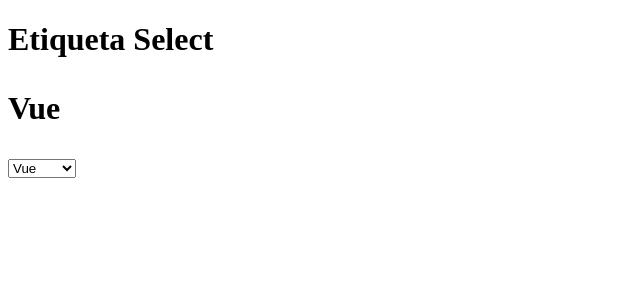
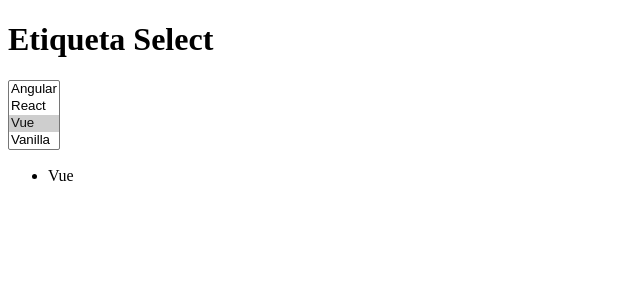
Before and after one commit to carlosmorera/CursoReact2020, a React (Create React App) app: page / in a window 1280 px wide. Shown: the top 300 px of the page, without its empty margins (0-640 px from the left). Built offline with nearby package versions, Linux system fonts and the light colour scheme.

Commit message:
Ajuste para poder hacer seleccion multiple de la lista

```diff
--- a/src/App.js
+++ b/src/App.js
@@ -2,31 +2,45 @@
 
 class App extends Component {
     state = {
-        tech : 'Vue'
+        techs: ['Vue']
     }
-    handleChange = (event) =>{
+    handleChange = (event) => {
+        const techs = Array.from(
+            event.target.selectedOptions,
+            (option) => option.value
+        )
+        console.log(techs)
         this.setState({
-            tech: event.target.value
+            techs
         })
     }
+
     render() {
         return (
             <div>
                 <h1>
                     Etiqueta Select
-                   <p>
-                       {this.state.tech}
-                   </p>
                 </h1>
 
                 <form>
-                    <select  value={this.state.tech} onChange={this.handleChange}>
+                    <select
+                        value={this.state.techs}
+                        onChange={this.handleChange}
+                        multiple
+                    >
                         <option value="Angular">Angular</option>
                         <option value="React">React</option>
                         <option value="Vue">Vue</option>
                         <option value="Vanilla">Vanilla</option>
                     </select>
                 </form>
+
+                <ul>
+                    {this.state.techs.map(tech =>
+                        <li key={tech}>
+                            {tech}
+                        </li>)}
+                </ul>
             </div>
         )
     }
```
